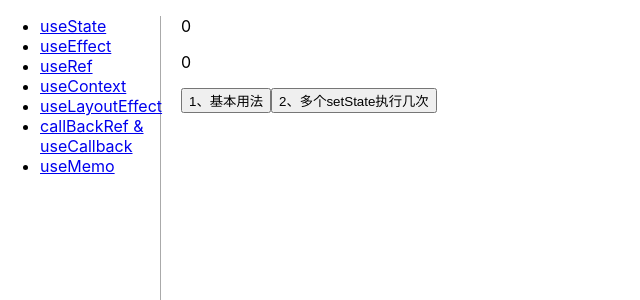
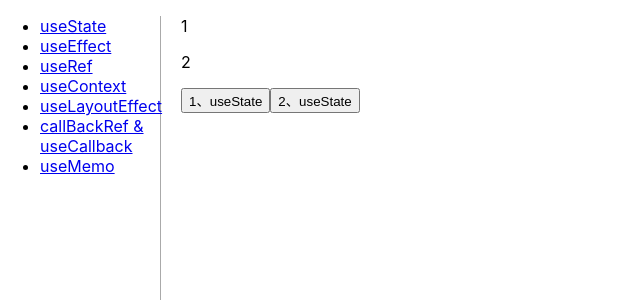
Before and after one commit to YuFon/learn-react-hooks, a React (Create React App) app: page /useState in a window 1280 px wide. Shown: the top 300 px of the page, without its empty margins (0-640 px from the left). Built offline with nearby package versions, Linux system fonts and the light colour scheme.

Commit message:
useState&useEffect

```diff
--- a/src/views/UseEffect.tsx
+++ b/src/views/UseEffect.tsx
@@ -7,8 +7,9 @@ const UseEffect: React.FC = () => {
 
   useEffect(() => {
     const timer = setTimeout(() => setCount((x) => x + 1), 1000);
+    console.log(count)
     return () => {
-      console.log("effect的清除阶段在每次重新渲染时都会执行");
+      console.log("effect的清除阶段在每次进入effect时都会执行" + count);
       clearTimeout(timer);
     };
   }, [count]);
@@ -17,20 +18,20 @@ const UseEffect: React.FC = () => {
   useEffect(
     () => {
       const timer = setInterval(() => {
-        setCount2(count2 + 1); // 这个 effect 依赖于 `count2` state
+        setCount2(count2 + 1); // count2不变
       }, 1000);
       return () => clearInterval(timer);
     },
-    [
-      // 这里加入count2的依赖可以解决这个问题，但这样会每次重置定时器
-    ]
+    []
   );
 
   useEffect(() => {
     const timer = setInterval(() => {
       setCount3((x) => x + 1); // 这个 effect 不依赖外部的 `count3` state
     }, 1000);
-    return () => clearInterval(timer);
+    return () => {
+      console.log("effect的清除阶段在每次进入effect时都会执行count3");
+      clearInterval(timer)};
   }, []);
   return (
     <>
--- a/src/views/UseState.tsx
+++ b/src/views/UseState.tsx
@@ -1,25 +1,68 @@
-import React, { useState } from "react";
+import React, { useCallback, useMemo, useState } from "react";
 
+// const UseState: React.FC = () => {
+//   const [count1, setCount1] = useState<number>(0);
+//   const [count2, setCount2] = useState<number>(0);
+
+//   console.log("render!");
+//   return (
+//     <>
+//       <p>{count1}</p>
+//       <p>{count2}</p>
+//       <button onClick={() => setCount1((x) => x + 1)}>1、自变量</button>
+//       <button
+//         onClick={() => {
+//           setCount1((x) => x + 1);
+//           setCount2((x) => x + 1);
+//         }}
+//       >
+//         2、多个setState执行几次
+//       </button>
+//     </>
+//   );
+// };
+
+// const UseState: React.FC = () => {
+//   const [x, setX] = useState<number>(0);
+//   const y = 2*x + 1;
+//   return (
+//     <>
+//       <p>{x}</p>
+//       <p>{y}</p>
+
+//       <button onClick={() => setX((x) => x + 1)}>1、自变量</button>
+//     </>
+//   );
+// }
+// const UseState: React.FC = () => {
+//   const [x, setX] = useState<number>(0);
+//   const y = useMemo(() => (2*x + 1), [x])
+//   const changeX = useCallback(() => setX(x + 1),[x])
+//   return (
+//     <>
+//       <p>{x}</p>
+//       <p>{y}</p>
+
+//       <button onClick={changeX}>1、useState</button>
+//     </>
+//   );
+// }
 const UseState: React.FC = () => {
-  const [count1, setCount1] = useState<number>(0);
-  const [count2, setCount2] = useState<number>(0);
+  const [x, setX] = useState<{a: number; b: number}>({a: 1, b: 2});
 
-  console.log("render!");
   return (
     <>
-      <p>{count1}</p>
-      <p>{count2}</p>
-      <button onClick={() => setCount1((x) => x + 1)}>1、基本用法</button>
-      <button
-        onClick={() => {
-          setCount1((x) => x + 1);
-          setCount2((x) => x + 1);
-        }}
-      >
-        2、多个setState执行几次
-      </button>
+      <p>{x.a}</p>
+      <p>{x.b}</p>
+
+      <button onClick={() => setX(x => ({ ...x, a: x.a + 1}))}>1、useState</button>
+      <button onClick={() => setX(x => {
+        x.a += 1
+        return x
+      }
+      )}>2、useState</button>
+
     </>
   );
-};
-
+}
 export default UseState;
```
